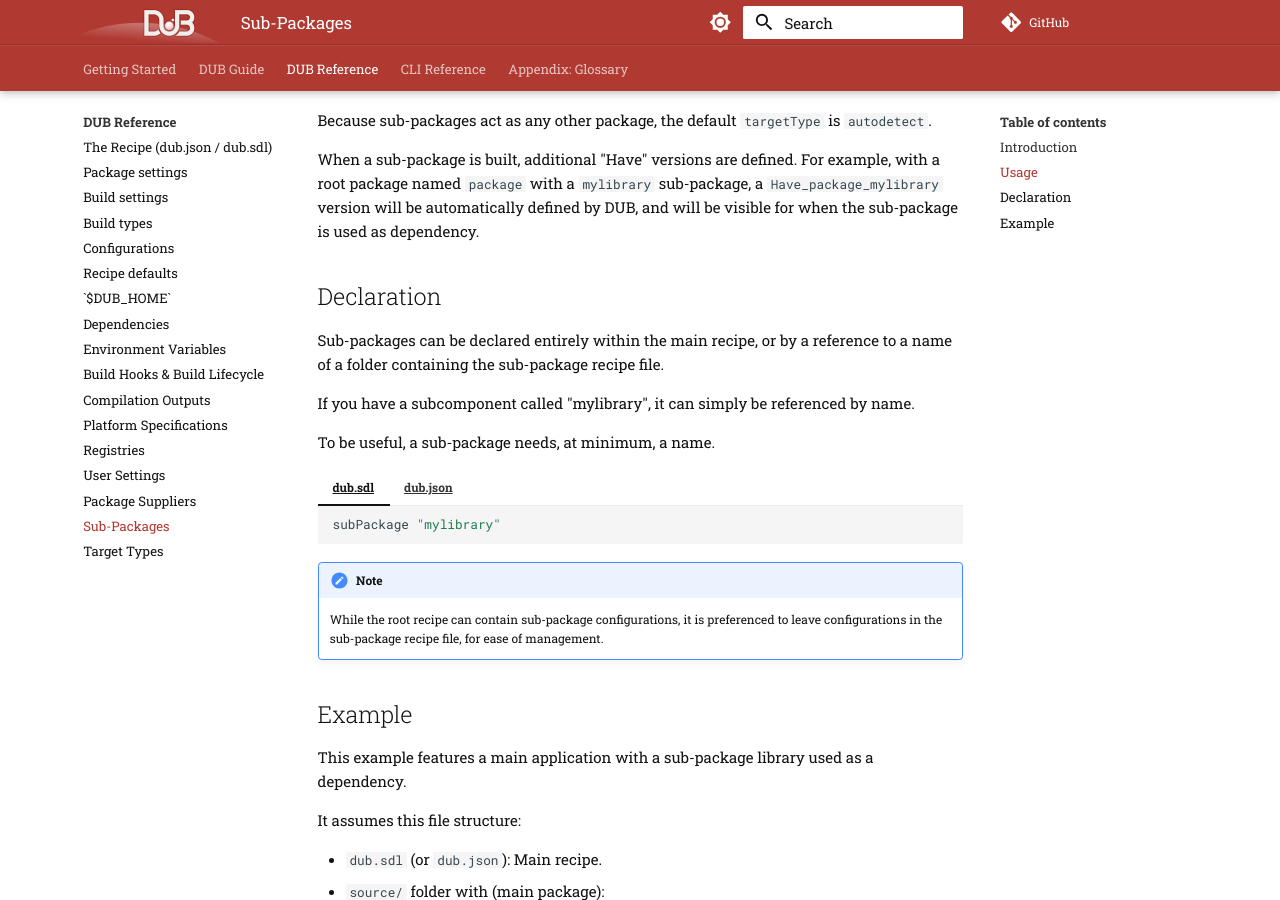
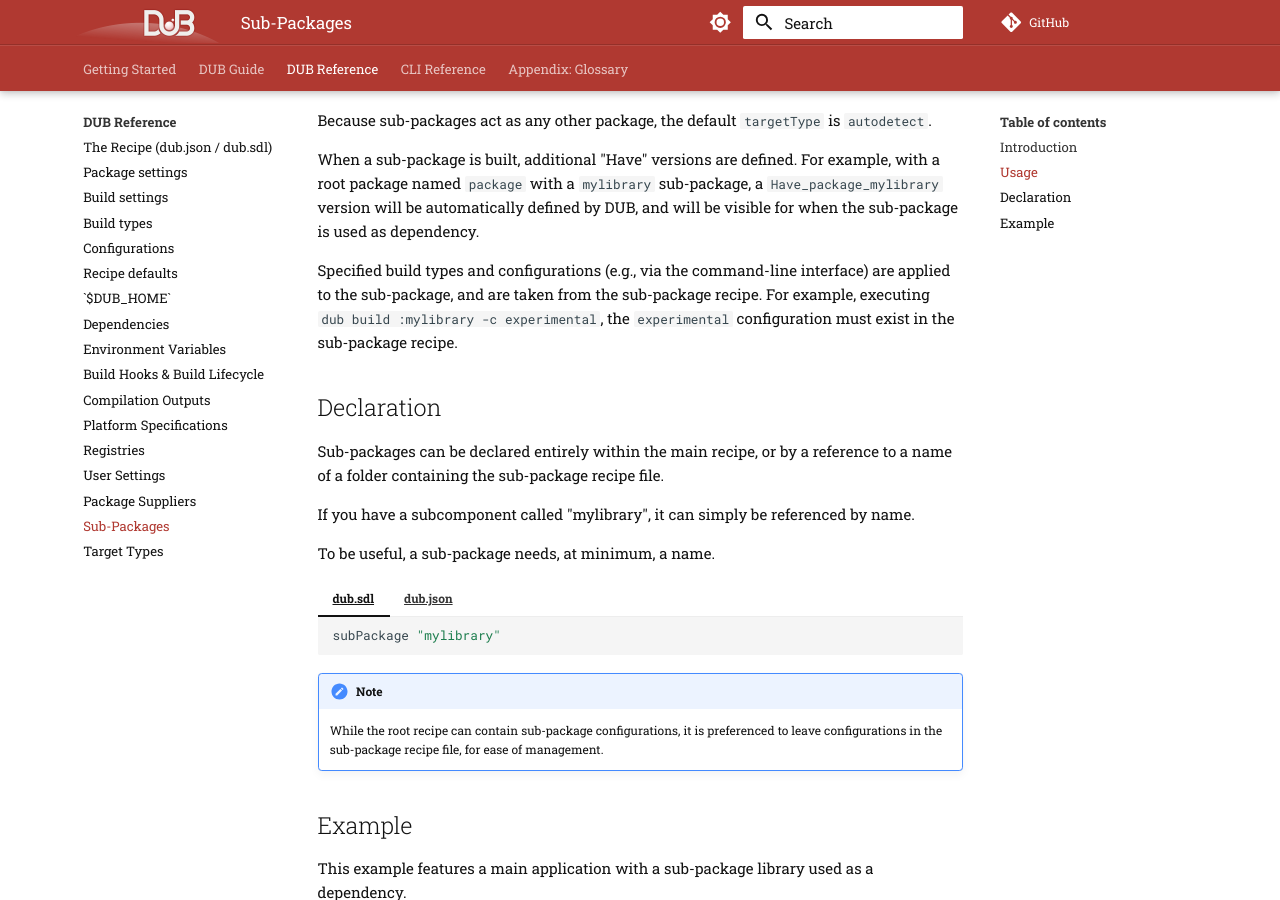
Before and after one commit to dlang/dub-docs, an MkDocs documentation site: the page built from docs/dub-reference/subpackages.md, in a window 1280 px wide and 900 px high, scrolled down 1029 px. Built offline with MkDocs 1.6.1 and Material for MkDocs 9.7.7, drawn with Linux system fonts in a browser that asks for light colours; comment, search, counter and statistics services are not loaded.

Commit message:
subpackages.md: Usage note regarding build types and configurations

```diff
--- a/docs/dub-reference/subpackages.md
+++ b/docs/dub-reference/subpackages.md
@@ -45,6 +45,11 @@ When a sub-package is built, additional "Have" versions are defined.
 For example, with a root package named `package` with a `mylibrary` sub-package,
 a `Have_package_mylibrary` version will be automatically defined by DUB,
 and will be visible for when the sub-package is used as dependency.
+
+Specified build types and configurations (e.g., via the command-line
+interface) are applied to the sub-package, and are taken from the sub-package recipe.
+For example, executing `dub build :mylibrary -c experimental`, the `experimental`
+configuration must exist in the sub-package recipe.
 
 ## Declaration
 
```
